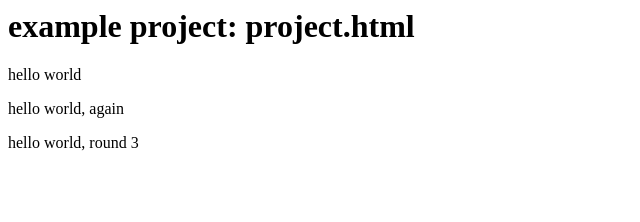
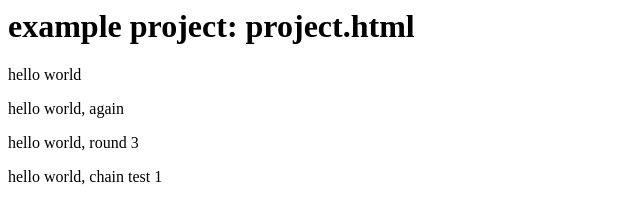
Before and after one commit to osgav/subtest-456, a plain HTML site: page example-project/project.html in a window 1280 px wide. Shown: the whole page, without its empty margins (0-640 px from the left). Drawn offline with Linux system fonts and the light colour scheme.

Commit message:
hello world chain test 1

```diff
--- a/example-project/project.html
+++ b/example-project/project.html
@@ -7,5 +7,6 @@
 <p>hello world</p>
 <p>hello world, again</p>
 <p>hello world, round 3</p>
+<p>hello world, chain test 1</p>
 </body>
 </html>
```
